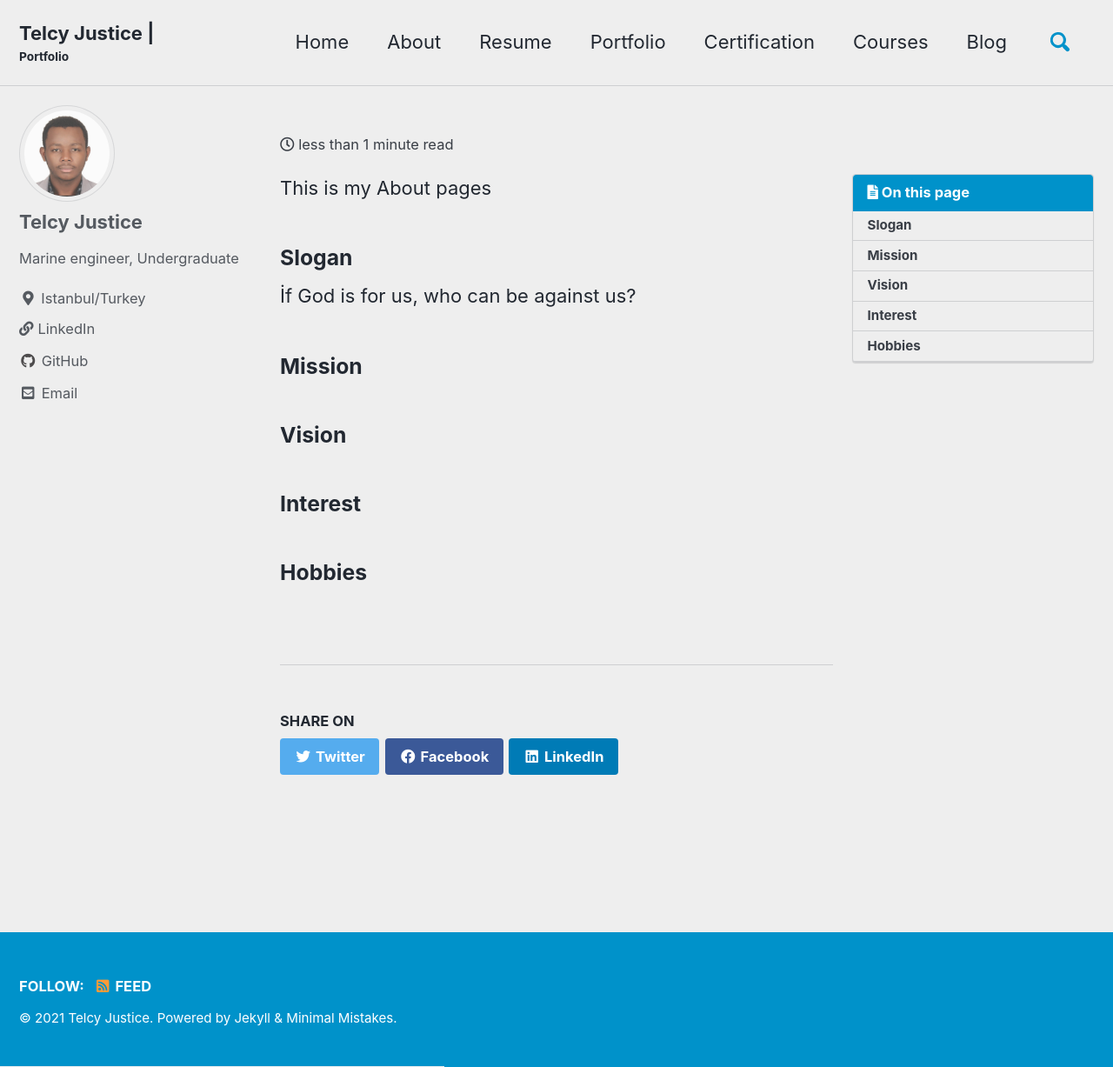
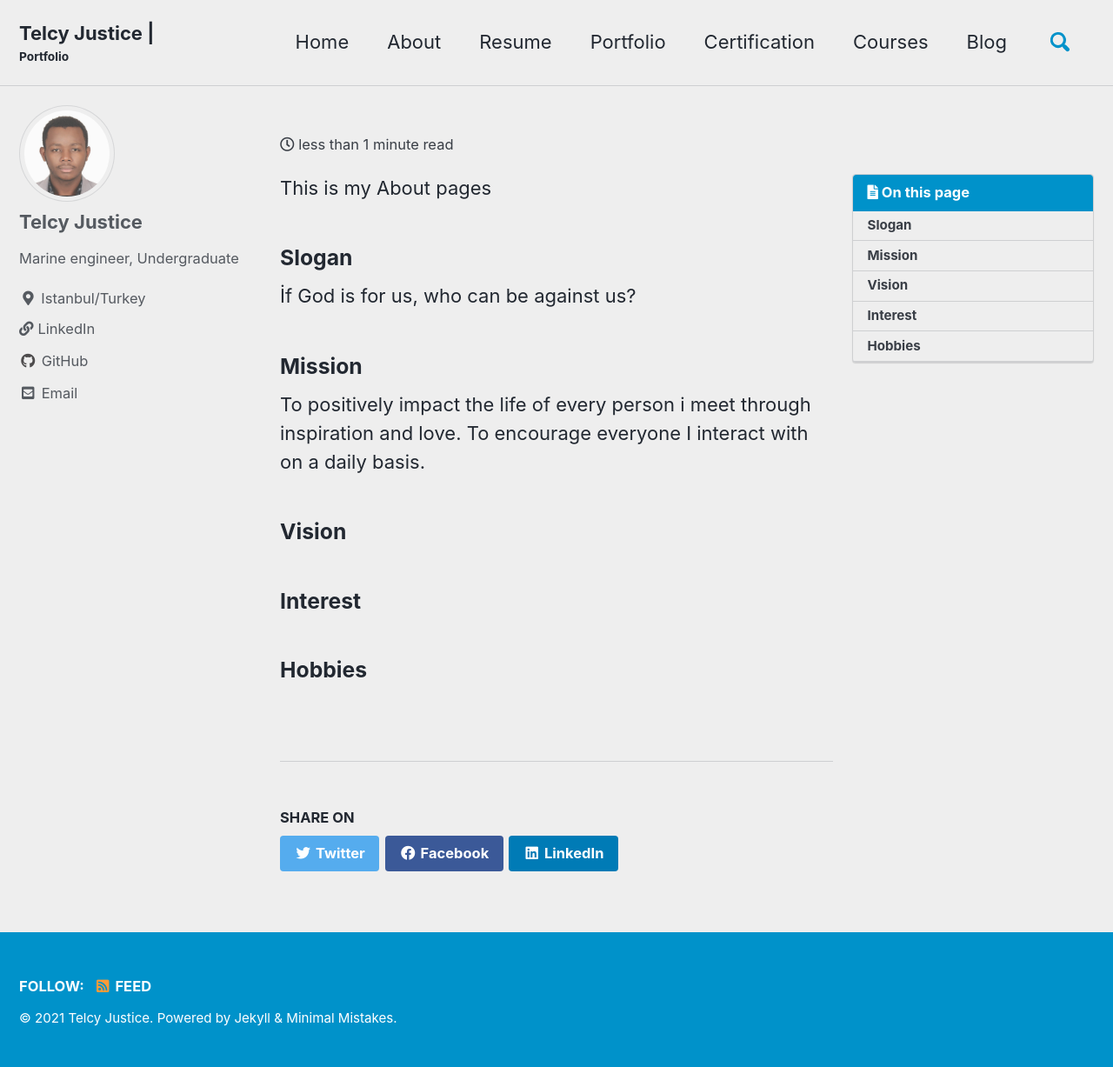
Before and after one commit to telcyjustice/telcyjustice.github.io, a Jekyll site: the page built from _pages/about.md, in a window 1280 px wide and 1227 px high. Shown: the whole window at 87% size. Built offline with Jekyll 4.4.1, drawn with Linux system fonts in a browser that asks for light colours; cached includes are drawn as plain includes.

Commit message:
Update about.md

```diff
--- a/_pages/about.md
+++ b/_pages/about.md
@@ -12,7 +12,7 @@ toc: true
 İf God is for us, who can be against us?
 
 ### Mission
-
+To positively impact the life of every person i meet through inspiration and love. To encourage everyone I interact with on a daily basis.
 ### Vision
 
 ### Interest
```
